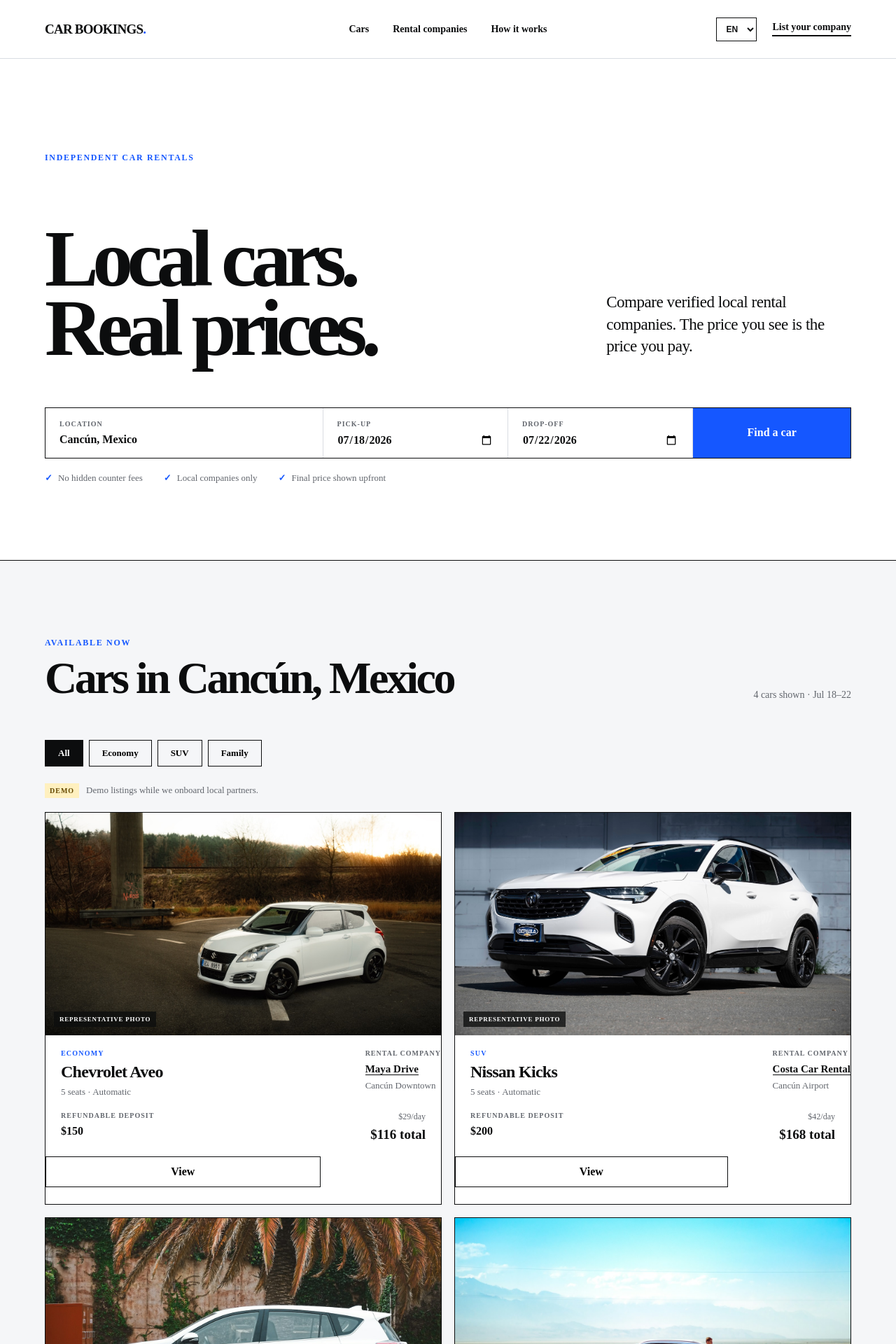
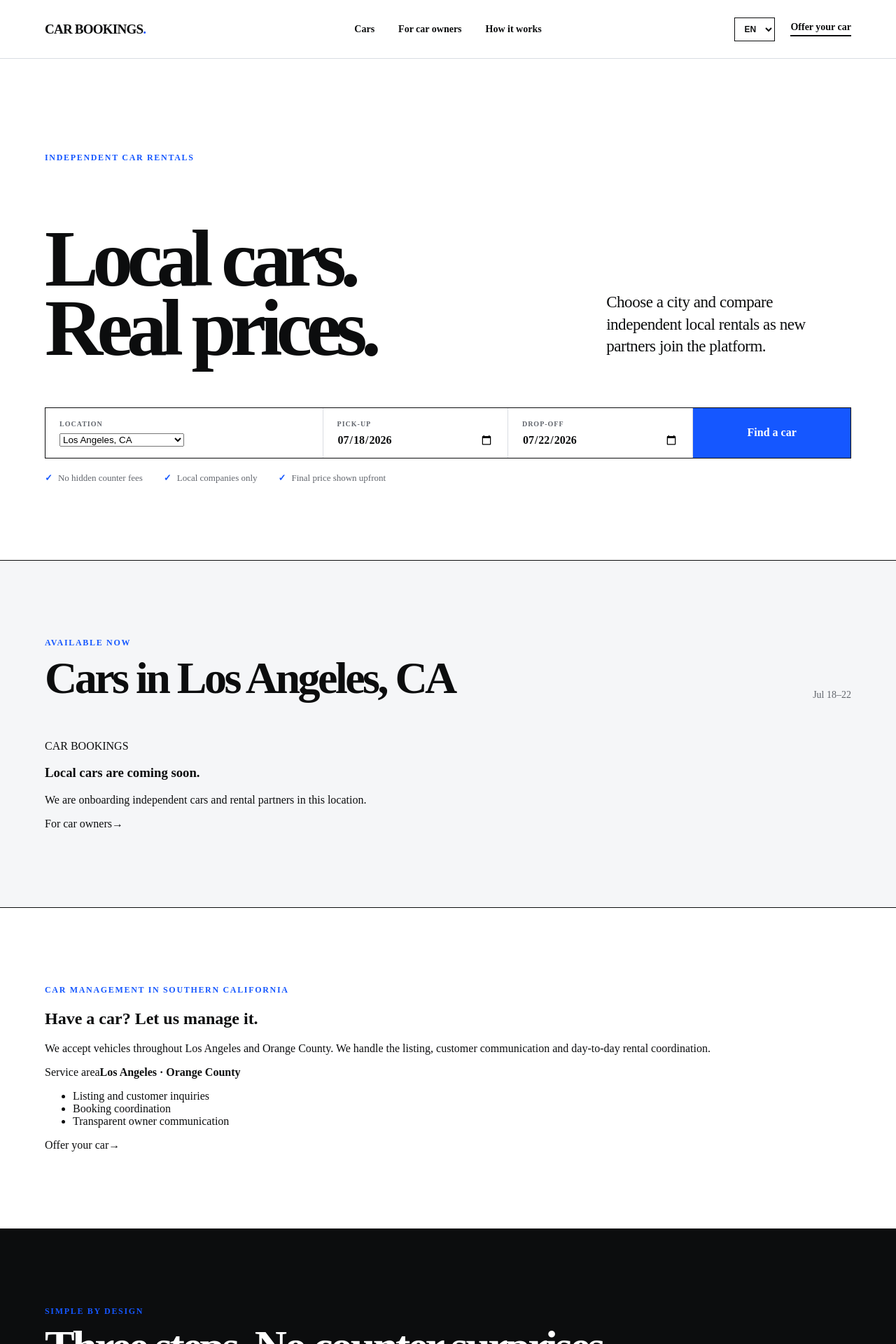
Before and after one commit to thevanrental/car-bookings, a React (Vite) app: page / in a window 1280 px wide. Shown: the top 1920 px of the page at 70% size. Built offline with nearby package versions, Linux system fonts and the light colour scheme.

Commit message:
Replace demo companies with regional search and vehicle management

```diff
--- a/src/App.tsx
+++ b/src/App.tsx
@@ -1,14 +1,13 @@
-import { useEffect, useMemo, useState } from "react";
+import { useEffect, useState } from "react";
 import type { FormEvent } from "react";
 
 type Lang = "en" | "es" | "ru" | "uk" | "fr";
-type Category = "all" | "economy" | "suv" | "family";
 
 const translations = {
   en: {
     navCars: "Cars", navCompanies: "Rental companies", navHow: "How it works", listCompany: "List your company",
     heroEyebrow: "Independent car rentals", heroLine1: "Local cars.", heroLine2: "Real prices.",
-    heroNote: "Compare verified local rental companies. The price you see is the price you pay.",
+    heroNote: "Choose a city and compare independent local rentals as new partners join the platform.",
     location: "Location", pickup: "Pick-up", dropoff: "Drop-off", findCar: "Find a car",
     benefit1: "No hidden counter fees", benefit2: "Local companies only", benefit3: "Final price shown upfront",
     available: "Available now", carsIn: "Cars in", shown: "cars shown", dates: "Jul 18–22",
@@ -29,7 +28,7 @@ const translations = {
   es: {
     navCars: "Autos", navCompanies: "Empresas de alquiler", navHow: "Cómo funciona", listCompany: "Publica tu empresa",
     heroEyebrow: "Alquileres de autos independientes", heroLine1: "Autos locales.", heroLine2: "Precios reales.",
-    heroNote: "Compara empresas locales verificadas. El precio que ves es el precio que pagas.",
+    heroNote: "Elige una ciudad y compara alquileres locales independientes a medida que se suman nuevos socios.",
     location: "Ubicación", pickup: "Recogida", dropoff: "Devolución", findCar: "Buscar auto",
     benefit1: "Sin cargos ocultos", benefit2: "Solo empresas locales", benefit3: "Precio final por adelantado",
     available: "Disponibles ahora", carsIn: "Autos en", shown: "autos mostrados", dates: "18–22 jul",
@@ -50,7 +49,7 @@ const translations = {
   ru: {
     navCars: "Автомобили", navCompanies: "Прокатные компании", navHow: "Как это работает", listCompany: "Добавить компанию",
     heroEyebrow: "Независимые прокаты автомобилей", heroLine1: "Местные машины.", heroLine2: "Реальные цены.",
-    heroNote: "Сравнивайте проверенные местные прокаты. Цена на экране — это цена, которую вы платите.",
+    heroNote: "Выберите город и сравнивайте независимые местные прокаты по мере подключения новых партнёров.",
     location: "Место", pickup: "Получение", dropoff: "Возврат", findCar: "Найти машину",
     benefit1: "Без скрытых сборов", benefit2: "Только местные компании", benefit3: "Итоговая цена сразу",
     available: "Доступно сейчас", carsIn: "Автомобили в", shown: "машин показано", dates: "18–22 июля",
@@ -71,7 +70,7 @@ const translations = {
   uk: {
     navCars: "Автомобілі", navCompanies: "Прокатні компанії", navHow: "Як це працює", listCompany: "Додати компанію",
     heroEyebrow: "Незалежні прокати автомобілів", heroLine1: "Місцеві авто.", heroLine2: "Реальні ціни.",
-    heroNote: "Порівнюйте перевірені місцеві прокати. Ціна на екрані — це ціна, яку ви сплачуєте.",
+    heroNote: "Оберіть місто та порівнюйте незалежні місцеві прокати в міру підключення нових партнерів.",
     location: "Місце", pickup: "Отримання", dropoff: "Повернення", findCar: "Знайти авто",
     benefit1: "Без прихованих зборів", benefit2: "Лише місцеві компанії", benefit3: "Кінцева ціна одразу",
     available: "Доступно зараз", carsIn: "Автомобілі в", shown: "авто показано", dates: "18–22 липня",
@@ -92,7 +91,7 @@ const translations = {
   fr: {
     navCars: "Voitures", navCompanies: "Agences de location", navHow: "Comment ça marche", listCompany: "Ajouter votre agence",
     heroEyebrow: "Locations de voitures indépendantes", heroLine1: "Voitures locales.", heroLine2: "Prix réels.",
-    heroNote: "Comparez des agences locales vérifiées. Le prix affiché est le prix payé.",
+    heroNote: "Choisissez une ville et comparez les locations locales indépendantes à mesure que de nouveaux partenaires nous rejoignent.",
     location: "Lieu", pickup: "Prise en charge", dropoff: "Retour", findCar: "Trouver une voiture",
     benefit1: "Aucun frais caché", benefit2: "Agences locales uniquement", benefit3: "Prix final affiché dès le départ",
     available: "Disponibles maintenant", carsIn: "Voitures à", shown: "voitures affichées", dates: "18–22 juil.",
@@ -112,29 +111,28 @@ const translations = {
   },
 } as const;
 
-const cars = [
-  { name: "Chevrolet Aveo", category: "economy" as Category, company: "Maya Drive", location: "Cancún Downtown", seats: 5, total: 116, daily: 29, deposit: 150, image: "/cars/economy.jpg" },
-  { name: "Nissan Kicks", category: "suv" as Category, company: "Costa Car Rental", location: "Cancún Airport", seats: 5, total: 168, daily: 42, deposit: 200, image: "/cars/suv-city.jpg" },
-  { name: "Toyota Avanza", category: "family" as Category, company: "Local Wheels Cancún", location: "Hotel Zone", seats: 7, total: 220, daily: 55, deposit: 250, image: "/cars/family.jpg" },
-  { name: "Jeep Renegade", category: "suv" as Category, company: "Maya Drive", location: "Cancún Downtown", seats: 5, total: 236, daily: 59, deposit: 250, image: "/cars/suv-adventure.jpg" },
-];
 
-const companies = [
-  { name: "Maya Drive", area: "Cancún Downtown", cars: 14, rating: "4.9", rentals: "1,240", response: "8 min" },
-  { name: "Costa Car Rental", area: "Cancún Airport", cars: 9, rating: "4.8", rentals: "860", response: "12 min" },
-  { name: "Local Wheels Cancún", area: "Hotel Zone", cars: 21, rating: "4.9", rentals: "2,105", response: "6 min" },
-];
+const managementCopy: Record<Lang, {
+  navOwners: string; searchTitle: string; searchText: string; ownerEyebrow: string; ownerTitle: string;
+  ownerText: string; areaLabel: string; areaText: string; service1: string; service2: string; service3: string; ownerCta: string;
+}> = {
+  en: { navOwners: "For car owners", searchTitle: "Local cars are coming soon.", searchText: "We are onboarding independent cars and rental partners in this location.", ownerEyebrow: "Car management in Southern California", ownerTitle: "Have a car? Let us manage it.", ownerText: "We accept vehicles throughout Los Angeles and Orange County. We handle the listing, customer communication and day-to-day rental coordination.", areaLabel: "Service area", areaText: "Los Angeles · Orange County", service1: "Listing and customer inquiries", service2: "Booking coordination", service3: "Transparent owner communication", ownerCta: "Offer your car" },
+  es: { navOwners: "Para propietarios", searchTitle: "Próximamente: autos locales.", searchText: "Estamos incorporando autos y socios de alquiler independientes en esta ubicación.", ownerEyebrow: "Gestión de autos en el sur de California", ownerTitle: "¿Tienes un auto? Nosotros lo gestionamos.", ownerText: "Aceptamos vehículos en Los Ángeles y Orange County. Gestionamos la publicación, la comunicación con clientes y la coordinación diaria del alquiler.", areaLabel: "Área de servicio", areaText: "Los Ángeles · Orange County", service1: "Publicación y consultas", service2: "Coordinación de reservas", service3: "Comunicación transparente", ownerCta: "Ofrecer mi auto" },
+  ru: { navOwners: "Владельцам авто", searchTitle: "Местные автомобили скоро появятся.", searchText: "Мы подключаем частные автомобили и независимые прокаты в этом городе.", ownerEyebrow: "Управление автомобилями в Южной Калифорнии", ownerTitle: "Есть автомобиль? Передайте его нам в управление.", ownerText: "Мы принимаем автомобили по всему Лос-Анджелесу и Orange County. Берём на себя размещение, общение с клиентами и ежедневную координацию аренды.", areaLabel: "Зона работы", areaText: "Лос-Анджелес · Orange County", service1: "Размещение и обращения клиентов", service2: "Координация бронирований", service3: "Прозрачная связь с владельцем", ownerCta: "Предложить автомобиль" },
+  uk: { navOwners: "Власникам авто", searchTitle: "Місцеві автомобілі скоро з’являться.", searchText: "Ми підключаємо приватні авто та незалежні прокати в цьому місті.", ownerEyebrow: "Управління автомобілями в Південній Каліфорнії", ownerTitle: "Є автомобіль? Передайте його нам в управління.", ownerText: "Ми приймаємо автомобілі по всьому Лос-Анджелесу й Orange County. Беремо на себе розміщення, спілкування з клієнтами та координацію оренди.", areaLabel: "Зона роботи", areaText: "Лос-Анджелес · Orange County", service1: "Розміщення та звернення клієнтів", service2: "Координація бронювань", service3: "Прозорий зв’язок із власником", ownerCta: "Запропонувати автомобіль" },
+  fr: { navOwners: "Pour les propriétaires", searchTitle: "Les voitures locales arrivent bientôt.", searchText: "Nous intégrons des voitures et partenaires de location indépendants dans cette ville.", ownerEyebrow: "Gestion automobile en Californie du Sud", ownerTitle: "Vous avez une voiture ? Confiez-nous sa gestion.", ownerText: "Nous acceptons des véhicules dans tout Los Angeles et Orange County. Nous gérons l’annonce, les échanges clients et la coordination quotidienne des locations.", areaLabel: "Zone desservie", areaText: "Los Angeles · Orange County", service1: "Annonce et demandes clients", service2: "Coordination des réservations", service3: "Communication transparente", ownerCta: "Proposer ma voiture" },
+};
 
-const filterKeys: Category[] = ["all", "economy", "suv", "family"];
+const locations = ["Los Angeles, CA", "Orange County, CA", "Cancún, Mexico", "Playa del Carmen, Mexico", "Tulum, Mexico"];
+
 const languageNames: Record<Lang, string> = { en: "EN", es: "ES", ru: "RU", uk: "UA", fr: "FR" };
 
 export default function App() {
   const [lang, setLang] = useState<Lang>("en");
-  const [category, setCategory] = useState<Category>("all");
-  const [location, setLocation] = useState("Cancún, Mexico");
-  const [searchedLocation, setSearchedLocation] = useState("Cancún, Mexico");
-  const [selectedCar, setSelectedCar] = useState<(typeof cars)[number] | null>(null);
+  const [location, setLocation] = useState(locations[0]);
+  const [searchedLocation, setSearchedLocation] = useState(locations[0]);
   const t = translations[lang];
+  const m = managementCopy[lang];
 
   useEffect(() => {
     const saved = window.localStorage.getItem("car-bookings-language") as Lang | null;
@@ -146,22 +144,11 @@ export default function App() {
     window.localStorage.setItem("car-bookings-language", lang);
   }, [lang]);
 
-  useEffect(() => {
-    if (!selectedCar) return;
-    const close = (event: KeyboardEvent) => event.key === "Escape" && setSelectedCar(null);
-    document.body.classList.add("modal-open");
-    window.addEventListener("keydown", close);
-    return () => { document.body.classList.remove("modal-open"); window.removeEventListener("keydown", close); };
-  }, [selectedCar]);
 
-  const filteredCars = useMemo(
-    () => cars.filter((car) => category === "all" || car.category === category),
-    [category],
-  );
 
   function submitSearch(event: FormEvent<HTMLFormElement>) {
     event.preventDefault();
-    setSearchedLocation(location.trim() || "Cancún, Mexico");
+    setSearchedLocation(location);
     document.querySelector("#cars")?.scrollIntoView({ behavior: "smooth" });
   }
 
@@ -170,7 +157,7 @@ export default function App() {
       <header className="site-header">
         <a className="brand" href="#top" aria-label="Car Bookings">CAR BOOKINGS<span>.</span></a>
         <nav aria-label={t.ariaNav}>
-          <a href="#cars">{t.navCars}</a><a href="#companies">{t.navCompanies}</a><a href="#how">{t.navHow}</a>
+          <a href="#cars">{t.navCars}</a><a href="#owners">{m.navOwners}</a><a href="#how">{t.navHow}</a>
         </nav>
         <div className="header-actions">
           <label className="language-select">
@@ -179,7 +166,7 @@ export default function App() {
               {(Object.keys(languageNames) as Lang[]).map((code) => <option key={code} value={code}>{languageNames[code]}</option>)}
             </select>
           </label>
-          <a className="company-link" href="#list-company">{t.listCompany}</a>
+          <a className="company-link" href="#owners">{m.ownerCta}</a>
         </div>
       </header>
 
@@ -190,7 +177,7 @@ export default function App() {
           <p className="hero-note">{t.heroNote}</p>
         </div>
         <form className="search-panel" onSubmit={submitSearch}>
-          <label><span>{t.location}</span><input name="location" value={location} onChange={(event) => setLocation(event.target.value)} aria-label={t.location} /></label>
+          <label><span>{t.location}</span><select name="location" value={location} onChange={(event) => setLocation(event.target.value)} aria-label={t.location}>{locations.map((place) => <option key={place} value={place}>{place}</option>)}</select></label>
           <label><span>{t.pickup}</span><input name="pickup" type="date" defaultValue="2026-07-18" aria-label={t.pickup} /></label>
           <label><span>{t.dropoff}</span><input name="dropoff" type="date" defaultValue="2026-07-22" aria-label={t.dropoff} /></label>
           <button type="submit">{t.findCar}</button>
@@ -199,38 +186,13 @@ export default function App() {
       </section>
 
       <section className="listings section" id="cars">
-        <div className="section-heading"><div><p className="eyebrow">{t.available}</p><h2>{t.carsIn} {searchedLocation}</h2></div><p>{filteredCars.length} {t.shown} · {t.dates}</p></div>
-        <div className="filters" aria-label={t.ariaFilters}>
-          {filterKeys.map((filter) => <button className={category === filter ? "active" : ""} key={filter} type="button" onClick={() => setCategory(filter)} aria-pressed={category === filter}>{t.filters[filter]}</button>)}
-        </div>
-        <p className="demo-notice"><span>DEMO</span>{t.demoNotice}</p>
-        <div className="car-list">
-          {filteredCars.map((car) => (
-            <article className="car-row" key={car.name}>
-              <div className="car-photo"><img src={car.image} alt="" loading="lazy" /><span>{t.representative}</span></div>
-              <div className="car-name"><p>{t.filters[car.category]}</p><h3>{car.name}</h3><span>{car.seats} {t.seats} · {t.automatic}</span></div>
-              <div className="car-company"><span>{t.rentalCompany}</span><a href="#companies">{car.company}</a><small>{car.location}</small></div>
-              <div className="car-deposit"><span>{t.deposit}</span><strong>${car.deposit}</strong></div>
-              <div className="car-price"><span>${car.daily}{t.perDay}</span><strong>${car.total} {t.total}</strong></div>
-              <button className="view-button" type="button" onClick={() => setSelectedCar(car)} aria-label={`${t.view} ${car.name}`}>{t.view}</button>
-            </article>
-          ))}
-        </div>
-        <p className="price-note">{t.priceNote}</p>
+        <div className="section-heading"><div><p className="eyebrow">{t.available}</p><h2>{t.carsIn} {searchedLocation}</h2></div><p>{t.dates}</p></div>
+        <div className="empty-state"><span>CAR BOOKINGS</span><h3>{m.searchTitle}</h3><p>{m.searchText}</p><a href="#owners">{m.navOwners}<b>→</b></a></div>
       </section>
 
-      <section className="companies section" id="companies">
-        <div className="section-heading"><div><p className="eyebrow">{t.knowWho}</p><h2>{t.localCompanies}</h2></div><p>{t.verifiedDetails}</p></div>
-        <div className="company-grid">
-          {companies.map((company, index) => (
-            <article className="company-card" key={company.name}>
-              <div className="company-number">0{index + 1}</div>
-              <div><p className="verified">{t.verified}</p><h3>{company.name}</h3><p className="company-area">{company.area}</p></div>
-              <dl><div><dt>{t.rating}</dt><dd>{company.rating}</dd></div><div><dt>{t.completed}</dt><dd>{company.rentals}</dd></div><div><dt>{t.reply}</dt><dd>{company.response}</dd></div><div><dt>{t.availableCars}</dt><dd>{company.cars}</dd></div></dl>
-              <a href="#cars">{t.profile} <span>→</span></a>
-            </article>
-          ))}
-        </div>
+      <section className="owners section" id="owners">
+        <div className="owner-intro"><p className="eyebrow">{m.ownerEyebrow}</p><h2>{m.ownerTitle}</h2><p>{m.ownerText}</p></div>
+        <div className="owner-panel"><div><span>{m.areaLabel}</span><strong>{m.areaText}</strong></div><ul><li>{m.service1}</li><li>{m.service2}</li><li>{m.service3}</li></ul><a href="mailto:partners@car-bookings.com?subject=Car%20management%20in%20Los%20Angeles%20or%20Orange%20County">{m.ownerCta}<b>→</b></a></div>
       </section>
 
       <section className="how section" id="how">
@@ -238,31 +200,13 @@ export default function App() {
         <ol><li><h3>{t.step1}</h3><p>{t.step1Text}</p></li><li><h3>{t.step2}</h3><p>{t.step2Text}</p></li><li><h3>{t.step3}</h3><p>{t.step3Text}</p></li></ol>
       </section>
 
-      <section className="list-company section" id="list-company">
-        <p className="eyebrow">{t.forBusiness}</p><div><h2>{t.businessTitle}</h2><a href="mailto:partners@car-bookings.com?subject=List%20my%20rental%20company">{t.listCompany}</a></div>
-      </section>
 
       <footer>
         <a className="brand" href="#top">CAR BOOKINGS<span>.</span></a><p>{t.footerLine}</p>
-        <div><a href="#cars">{t.findCar}</a><a href="#list-company">{t.forCompanies}</a><a href="mailto:partners@car-bookings.com">Email</a><a href="https://wa.me/13236107634" target="_blank" rel="noreferrer">WhatsApp</a></div>
+        <div><a href="#cars">{t.findCar}</a><a href="#owners">{m.navOwners}</a><a href="mailto:partners@car-bookings.com">Email</a><a href="https://wa.me/13236107634" target="_blank" rel="noreferrer">WhatsApp</a></div>
         <small>© 2026 Car Bookings. All rights reserved. Car Bookings is operated by Gavrilkoff LLC.</small>
       </footer>
 
-      {selectedCar && (
-        <div className="modal-backdrop" role="presentation" onMouseDown={(event) => event.target === event.currentTarget && setSelectedCar(null)}>
-          <section className="car-modal" role="dialog" aria-modal="true" aria-labelledby="car-modal-title">
-            <button className="modal-close" type="button" onClick={() => setSelectedCar(null)} aria-label={t.close}>×</button>
-            <div className="modal-photo"><img src={selectedCar.image} alt="" /><span>{t.representative} · {t.demo}</span></div>
-            <div className="modal-content">
-              <p className="eyebrow">{t.filters[selectedCar.category]}</p><h2 id="car-modal-title">{selectedCar.name}</h2>
-              <p className="modal-company">{selectedCar.company} · {selectedCar.location}</p>
-              <div className="modal-specs"><span>{selectedCar.seats} {t.seats}</span><span>{t.automatic}</span><span>{t.deposit}: ${selectedCar.deposit}</span></div>
-              <div className="modal-total"><span>${selectedCar.daily}{t.perDay}</span><strong>${selectedCar.total} {t.total}</strong></div>
-              <a className="request-button" href={`mailto:partners@car-bookings.com?subject=${encodeURIComponent(`Car request: ${selectedCar.name}`)}`}>{t.request}<span>→</span></a>
-            </div>
-          </section>
-        </div>
-      )}
     </main>
   );
 }
```
